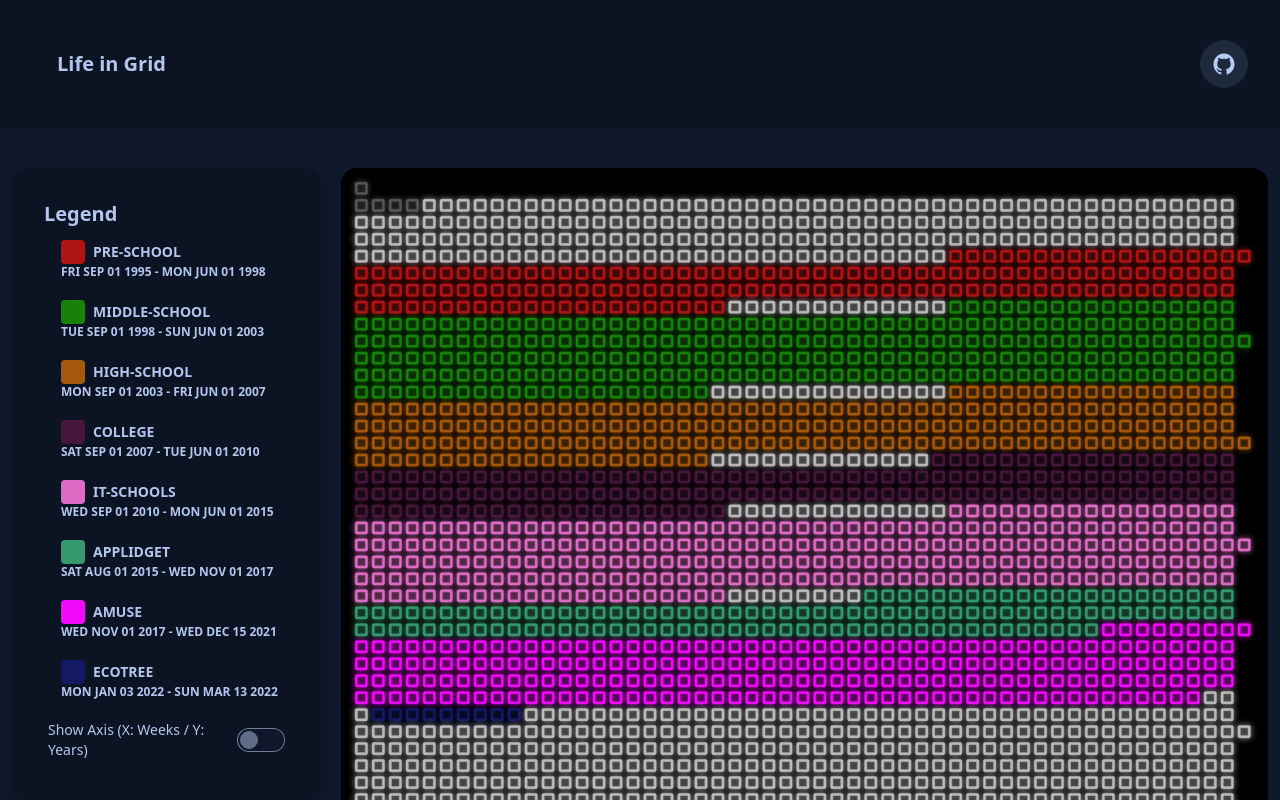
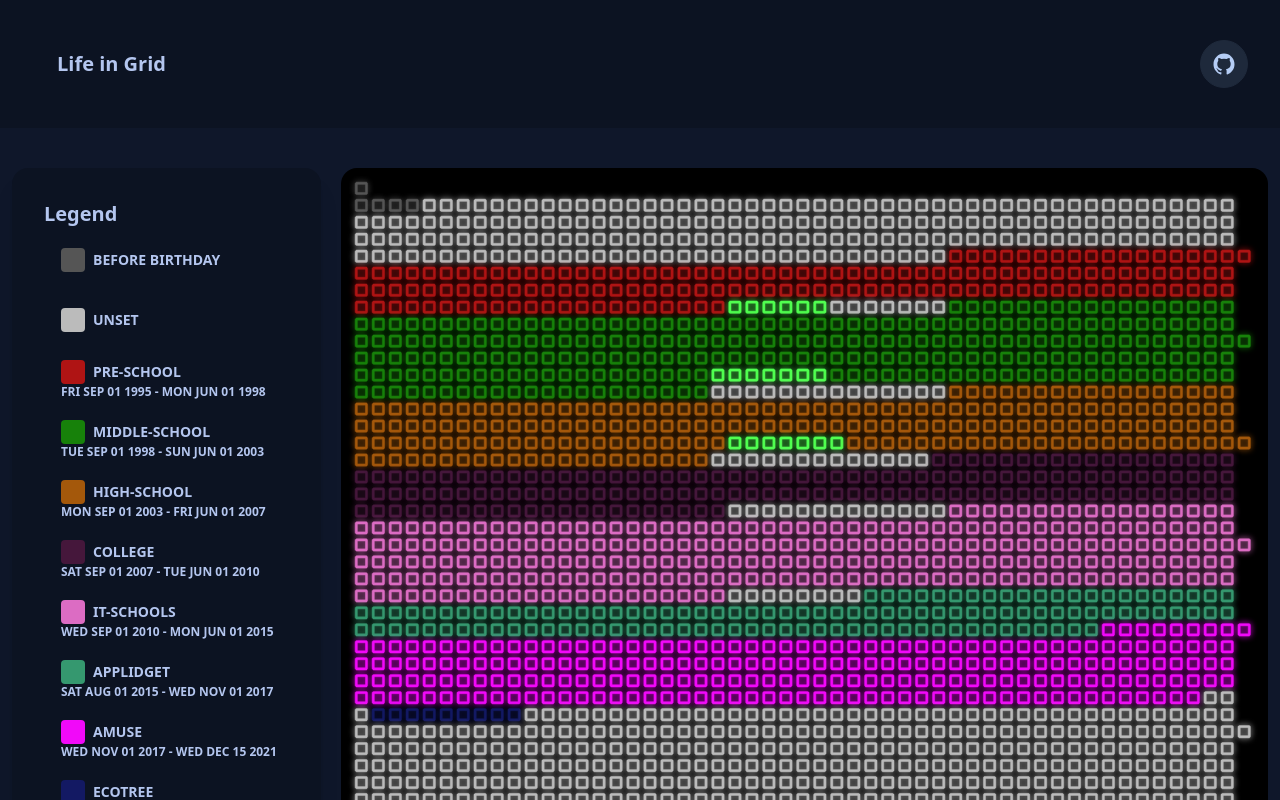
Before and after one commit to guillaume-gomez/life-in-grid, a React (Create React App) app: page / in a window 1280 px wide. Shown: the top 800 px of the page. Built offline with nearby package versions, Linux system fonts and the light colour scheme; what unstated-next would draw is missing.

Commit message:
add overlap option in case of 2 events at the same date

```diff
--- a/src/Components/Legend.tsx
+++ b/src/Components/Legend.tsx
@@ -1,5 +1,6 @@
 import React, { useMemo } from "react";
 import { Period } from "../interfaces";
+import { UndefinedColor, BeforeBirthdayColor } from "../Constants";
 
 interface LegendInterface {
     periods: Period[];
@@ -50,29 +51,31 @@ function Legend({ periods, selectedPeriodCallback, selectedPeriod, showAxis, sho
           <div className="card-body overflow-auto">
             <h2 className="card-title">Legend</h2>
             <div className="flex flex-wrap gap-3">
+                <LegendButton
+                      name="Before Birthday"
+                      color={BeforeBirthdayColor}
+                      dates={[]}
+                      disabled={false}
+                      selected={false}
+                />
+                <LegendButton
+                    name="Unset"
+                    color={UndefinedColor}
+                    dates={[]}
+                    disabled={false}
+                    selected={false}
+                />
                 {
-                    uniqLegendsArray.map(([name, value]) => {
-                        return (
-                            <button
-                                key={name}
-                                style={{ height: "max-content" }}
-                                className={ selectedPeriod === name ? "btn btn-primary" :"btn btn-ghost"}
-                                onClick={() => selectedPeriodCallback(name)}
-                            >
-                                <div className="flex flex-col">
-                                    <div className="flex gap-2 items-center">
-                                        <div className="w-6 h-6 rounded" style={{backgroundColor: value.color}}></div>
-                                        <span>{name}</span>
-                                    </div>
-                                    {
-                                        value.dates.map((date, index) =>
-                                            <span key={index} className="text-xs">{date.start.toDateString()} - {date.end.toDateString()}</span>
-                                        )
-                                    }
-                                </div>
-                            </button>
-                        );
-                    })
+                    uniqLegendsArray.map(([name, value]) =>
+                      <LegendButton
+                          name={name}
+                          color={value.color}
+                          dates={value.dates}
+                          disabled={false}
+                          selected={ name === selectedPeriod}
+                          selectedPeriodCallback={selectedPeriodCallback}
+                      />
+                    )
                 }
             </div>
             <div>
@@ -88,4 +91,37 @@ function Legend({ periods, selectedPeriodCallback, selectedPeriod, showAxis, sho
     );
 }
 
+interface LegendButtonInterface {
+    name: string;
+    color: string;
+    dates: UniqLegendDateInterface[];
+    disabled: boolean;
+    selected: boolean;
+    selectedPeriodCallback?: (name: string) => void;
+}
+
+function LegendButton({name, color, dates, disabled, selected, selectedPeriodCallback }: LegendButtonInterface) : React.ReactElement {
+    return(
+    <button
+        disabled={disabled}
+        key={name}
+        style={{ height: "max-content" }}
+        className={ selected ? "btn btn-primary" :"btn btn-ghost"}
+        onClick={() => selectedPeriodCallback && selectedPeriodCallback(name)}
+    >
+        <div className="flex flex-col">
+            <div className="flex gap-2 items-center">
+                <div className="w-6 h-6 rounded" style={{backgroundColor: color}}></div>
+                <span>{name}</span>
+            </div>
+            {
+                dates.map((date, index) =>
+                    <span key={index} className="text-xs">{date.start.toDateString()} - {date.end.toDateString()}</span>
+                )
+            }
+        </div>
+    </button>
+   )
+}
+
 export default Legend;
--- a/src/Components/LifeGridCanvas.tsx
+++ b/src/Components/LifeGridCanvas.tsx
@@ -2,6 +2,7 @@ import React, { useRef, useEffect, useMemo } from 'react';
 import { differenceInCalendarYears, startOfYear, eachWeekOfInterval, isBefore, isAfter } from 'date-fns';
 import { range } from "lodash";
 import { Period } from "../interfaces";
+import { UndefinedColor, BeforeBirthdayColor } from "../Constants";
 
 interface RenderData {
   color: string;
@@ -31,7 +32,7 @@ const MAX_ROW = 53;
 
 function LifeGridCanvas({ birthdayDate, deathDate, periods, selectedPeriod, showAxis } : LifeGridCanvasProps) {
   const ref = useRef<HTMLCanvasElement>(null);
-
+  console.log(periods)
   useEffect(() => {
     function init(context: CanvasRenderingContext2D, showAxis: boolean) {
       if(!ref.current) {
@@ -116,24 +117,34 @@ function LifeGridCanvas({ birthdayDate, deathDate, periods, selectedPeriod, show
   }, [periods]);
 
   function computeName(date: Date) : string {
-    const periodFound = periods.find(period => isAfter(date, period.start) && isBefore(date, period.end));
-    if(periodFound) {
-      return periodFound.name;
+    const periodsFound = periods.filter(period => isAfter(date, period.start) && isBefore(date, period.end));
+    if(periodsFound.length >= 1) {
+      const periodFound = periodsFound.find(period => period.overlap === true);
+      if(periodFound) {
+        return periodFound.name;
+      } else {
+        return periodsFound[0].name;
+      }
     }
     return "none";
   }
 
   function computeColor(date: Date) : string {
     if(isBefore(date, birthdayDate)) {
-      return "#555555";
+      return BeforeBirthdayColor;
     }
 
-    const periodFound = periods.find(period => isAfter(date, period.start) && isBefore(date, period.end));
-    if(periodFound) {
-      return periodFound.color;
+    const periodsFound = periods.filter(period => (isAfter(date, period.start) && isBefore(date, period.end)));
+    if(periodsFound.length >= 1) {
+      const periodFound = periodsFound.find(period => period.overlap === true);
+      if(periodFound) {
+        return periodFound.color;
+      } else {
+        return periodsFound[0].color;
+      }
     }
 
-    return "#BBBBBB";
+    return UndefinedColor;
   }
 
   function render(context: CanvasRenderingContext2D) {
@@ -179,7 +190,6 @@ function LifeGridCanvas({ birthdayDate, deathDate, periods, selectedPeriod, show
 
   return (
     <canvas className="w-full bg-black rounded-2xl" id="custom-canvas" ref={ref}></canvas>
-    /*<canvas className="bg-black" id="custom-canvas" ref={ref}></canvas>*/
   );
 }
 
--- /dev/null
+++ b/src/Constants.ts
@@ -0,0 +1,2 @@
+export const BeforeBirthdayColor = "#555555";
+export const UndefinedColor = "#BBBBBB";
--- a/src/Forms/FormSteps.tsx
+++ b/src/Forms/FormSteps.tsx
@@ -34,7 +34,8 @@ function FormSteps() {
       const timeSlot = timeSlots.find(timeSlot => timeSlot.id === period.timeSlotId);
       const name = timeSlot?.name || "unexisting time slot";
       const color = timeSlot?.color || "#000000";
-      const periodWithTimeSlot = { name, color, start: period.start, end: period.end };
+      const overlap = timeSlot?.overlap || false;
+      const periodWithTimeSlot = { name, color, overlap, start: period.start, end: period.end };
       return periodWithTimeSlot;
     });
     params.append("period-length", computedPeriods.length.toString());
--- a/src/LifeInGridView.tsx
+++ b/src/LifeInGridView.tsx
@@ -8,14 +8,17 @@ import { Period } from "./interfaces";
 
 const deathAge = 90;
 const myPeriods : Period[] = [
-  { name: "pre-school", color: "#af1414", start: new Date("1995-09-01"), end: new Date("1998-06-01") },
-  { name: "middle-school", color: "#17810a", start: new Date("1998-09-01"), end: new Date("2003-06-01") },
-  { name: "high-school", color: "#a4580b", start: new Date("2003-09-01"), end: new Date("2007-06-01") },
-  { name: "college", color: "#45173b", start: new Date("2007-09-01"), end: new Date("2010-06-01") },
-  { name: "IT-schools", color: "#dc6cc3", start: new Date("2010-09-01"), end: new Date("2015-06-01") },
-  { name: "Applidget", color: "#35986f", start: new Date("2015-08-01"), end: new Date("2017-11-01") },
-  { name: "Amuse", color: "#F109F9", start: new Date("2017-11-01"), end: new Date("2021-12-15") },
-  { name: "Ecotree", color: "#131963", start: new Date("2022-01-03"), end: new Date("2022-03-13") },
+  { name: "pre-school", color: "#af1414", start: new Date("1995-09-01"), end: new Date("1998-06-01"), overlap: false },
+  { name: "middle-school", color: "#17810a", start: new Date("1998-09-01"), end: new Date("2003-06-01"), overlap: false },
+  { name: "high-school", color: "#a4580b", start: new Date("2003-09-01"), end: new Date("2007-06-01"), overlap: false },
+  { name: "college", color: "#45173b", start: new Date("2007-09-01"), end: new Date("2010-06-01"), overlap: false },
+  { name: "IT-schools", color: "#dc6cc3", start: new Date("2010-09-01"), end: new Date("2015-06-01"), overlap: false },
+  { name: "Applidget", color: "#35986f", start: new Date("2015-08-01"), end: new Date("2017-11-01"), overlap: false },
+  { name: "Amuse", color: "#F109F9", start: new Date("2017-11-01"), end: new Date("2021-12-15"), overlap: false },
+  { name: "Ecotree", color: "#131963", start: new Date("2022-01-03"), end: new Date("2022-03-13"), overlap: false },
+  { name: "WoldCup", color: "#50FF50", start: new Date("1998-06-01"), end: new Date("1998-07-17"), overlap: true },
+  { name: "WoldCup", color: "#50FF50", start: new Date("2002-06-01"), end: new Date("2002-07-17"), overlap: true },
+  { name: "WoldCup", color: "#50FF50", start: new Date("2006-06-01"), end: new Date("2006-07-17"), overlap: true },
 ]
 
 function LifeInGridView() {
@@ -33,7 +36,7 @@ function LifeInGridView() {
       return;
     }
     const periodsArray : Period[] = Array(parseInt(periodLength)).fill(0).map((_val , index) => {
-      return { name: index.toString(), color: "#131963", start: new Date(), end: new Date() }
+      return { name: index.toString(), color: "#131963", start: new Date(), end: new Date(), overlap: false }
     })
     let queryStringObject : any = { birthday: "", periods: periodsArray };
     for(let pair of Array.from(params.entries())) {
@@ -55,6 +58,7 @@ function LifeInGridView() {
       color: payloadPeriod.color,
       start: new Date(payloadPeriod.start),
       end: new Date(payloadPeriod.end),
+      overlap: (payloadPeriod.overlap === "true") || false
     }
   }
 
--- a/src/interfaces.ts
+++ b/src/interfaces.ts
@@ -3,6 +3,7 @@ export interface Period {
   color: string;
   start: Date;
   end: Date;
+  overlap: boolean;
 }
 
 export interface PeriodFormInterface {
@@ -17,4 +18,5 @@ export interface TimeSlotFormInterface {
   color: string;
   name: string;
   edit: boolean;
+  overlap: boolean;
 }
--- a/src/reducers/useCreateLifeInGridReducer.tsx
+++ b/src/reducers/useCreateLifeInGridReducer.tsx
@@ -11,14 +11,14 @@ interface stateInterface {
 }
 
 const defaultTimeSlots : TimeSlotFormInterface[] = [
-  { id: uniqueId(), name: "pre-school", color: "#bbd00d", edit: false },
-  { id: uniqueId(), name: "middle-school", color: "#17810a", edit: false },
-  { id: uniqueId(), name: "high-school", color: "#a4580b", edit: false },
-  { id: uniqueId(), name: "college", color: "#45173b", edit: false },
+  { id: uniqueId(), name: "pre-school", color: "#bbd00d", edit: false, overlap: false },
+  { id: uniqueId(), name: "middle-school", color: "#17810a", edit: false, overlap: false },
+  { id: uniqueId(), name: "high-school", color: "#a4580b", edit: false, overlap: false },
+  { id: uniqueId(), name: "college", color: "#45173b", edit: false, overlap: false },
 ];
 
 const initialState : stateInterface = {
-  birthday: "1900-01-01",
+  birthday: "2000-01-01",
   timeSlots: defaultTimeSlots,
   periods: []
 }
@@ -40,7 +40,7 @@ function useCreateLifeInGridReducer(state = initialState) {
     const timeSlotsInReadOnly = timeSlots.map((timeSlot) => ({ ...timeSlot, edit: false }) );
     setTimeSlots([
       ...timeSlotsInReadOnly,
-      { id: uniqueId(), name: "new time slot ...", color: "#FF0000", edit: false }
+      { id: uniqueId(), name: "new time slot ...", color: "#FF0000", edit: false, overlap: false }
       ]
     );
   }
```
Also changed, not shown: src/Forms/TimeSlotsForm.tsx (+14 -7 lines).
